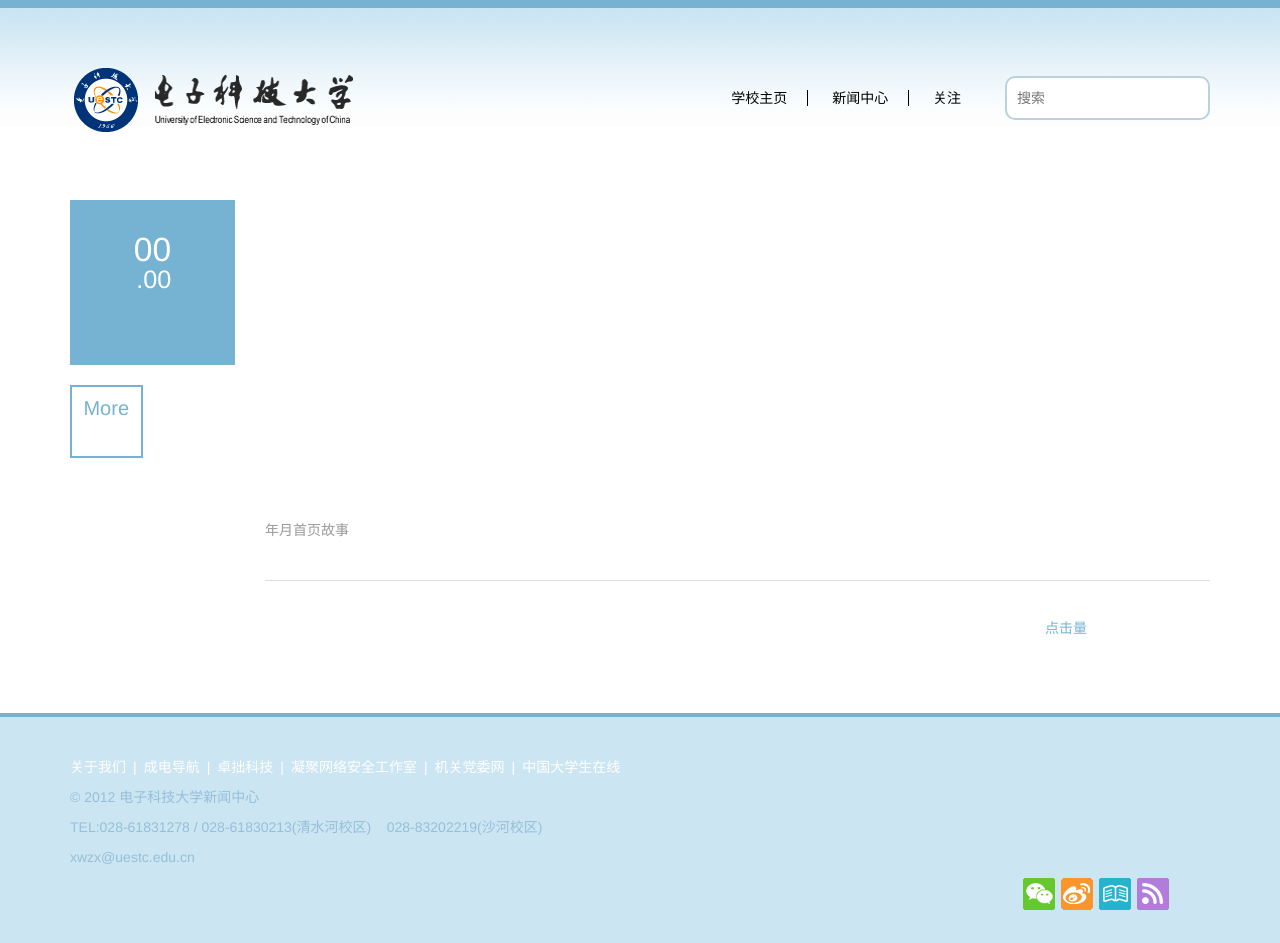
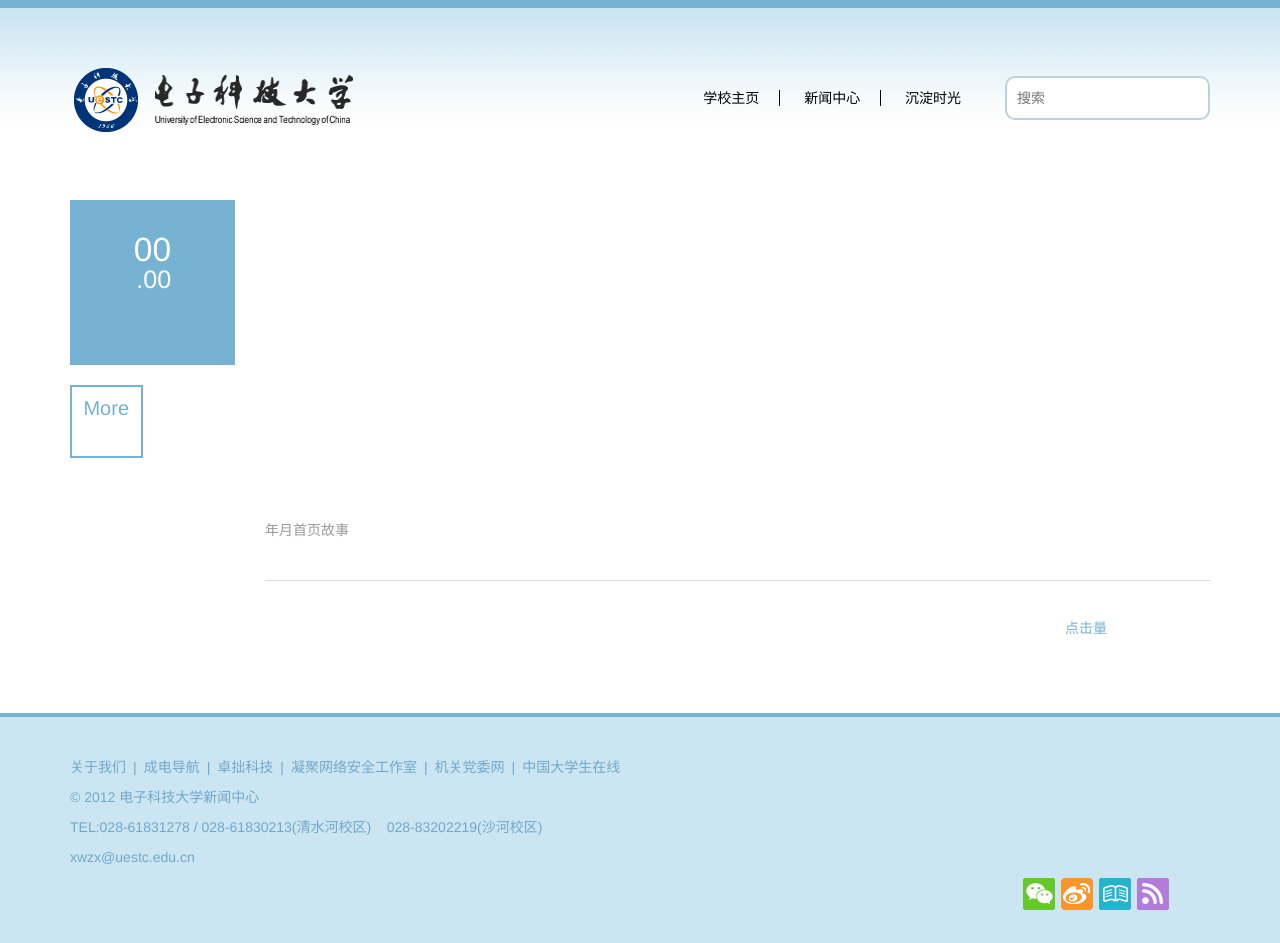
Before and after one commit to cnssnewscenter/CNSS_Times, a Flask app: template times/templates/post.html in a window 1280 px wide. Run offline with Flask 2, Linux system fonts and the light colour scheme; the template is opened without the code that fills it, so the values that code supplies are empty; parts of the project's set-up code (start-up, migrations or seed data) failed here and were passed over; some libraries are stand-ins or nearby versions.

Commit message:
ui tweak

```diff
--- a/times/static/css/index.css
+++ b/times/static/css/index.css
@@ -7,7 +7,7 @@ header {
 }
 header .top {
   padding-top: 6rem;
-  padding-bottom: 10rem;
+  padding-bottom: 8rem;
 }
 header .top .pull-right {
   margin-top: 1.6rem;
@@ -45,7 +45,7 @@ header .top::after {
   clear: both;
 }
 header .banner {
-  border-width: 2rem 2rem 0;
+  border-width: 1rem 1rem 0;
   border-style: solid;
   border-color: white;
   width: 100%;
@@ -73,7 +73,7 @@ header .banner {
   text-align: center;
 }
 .index .left {
-  padding-top: 2rem;
+  padding-top: 36px;
 }
 .block {
   position: relative;
@@ -145,8 +145,11 @@ header .banner {
   color: white;
 }
 .main .content {
-  margin-top: 40px;
+  margin-top: 24px;
   line-height: 1.6;
+}
+.main .content p {
+  margin-bottom: 20px;
 }
 .pages {
   padding: 3rem 0;
@@ -177,11 +180,14 @@ footer {
   height: 230px;
   margin-top: 5rem;
   padding: 40px 0;
-  color: black;
 }
 footer a {
-  color: white;
+  color: #71a8ca;
   text-decoration: none;
+  transition: all 0.3s;
+}
+footer a:hover {
+  color: #4c92bc;
 }
 footer .address a:nth-of-type(n+2)::before {
   content: '|';
@@ -192,10 +198,10 @@ footer .contact {
   margin-right: 40px;
 }
 footer .grey {
-  color: #96bfd8;
+  color: #71a8ca;
 }
 footer .grey a {
-  color: #96bfd8;
+  color: #71a8ca;
 }
 footer .admin {
   color: #4c92bc;
@@ -261,7 +267,8 @@ footer img:hover + .qrcode.book img {
 .post .author-block {
   margin: 2em 0;
   line-height: 1;
-  color: #9a9a9a;
+  margin-left: 20px;
+  fcolor: #9a9a9a;
 }
 .post .author-block:first-child {
   margin-top: 30px;
--- a/times/static/less/index.less
+++ b/times/static/less/index.less
@@ -7,7 +7,7 @@ header{
 	background-size: cover;
 	.top{
 		padding-top: 6rem;
-		padding-bottom: 10rem;
+		padding-bottom: 8rem;
 		.pull-right{
 			margin-top: 1.6rem;
 			a{
@@ -45,7 +45,7 @@ header{
 		}
 	}
 	.banner{
-		border-width: 2rem 2rem 0;
+		border-width: 1rem 1rem 0;
 		border-style: solid;
 		border-color: white;
 		width: 100%;
@@ -74,7 +74,7 @@ header{
 		text-align: center;
 	}
 	.left{
-		padding-top: 2rem;
+		padding-top: 36px;
 	}
 }
 
@@ -153,8 +153,11 @@ header{
 	}
 }
 .main .content{
-	margin-top: 40px;
+	margin-top: 24px;
 	line-height: 1.6;
+	p{
+		margin-bottom: 20px;
+	}
 }
 .pages{
 	padding: 3rem 0;
@@ -184,11 +187,14 @@ footer{
 	height: 230px;
 	margin-top: 5rem;
 	padding: 40px 0;
-	color: black;
 }
 footer a {
-  color: white;
+  color: darken(#96bfd8, 10%);
   text-decoration: none;
+  transition: all 0.3s;
+  &:hover{
+  	color: darken(#96bfd8, 20%);
+  }
 }
 footer .address a:nth-of-type(n+2)::before {
   content: '|';
@@ -199,10 +205,10 @@ footer .contact {
   margin-right: 40px;
 }
 footer .grey {
-  color: #96bfd8;
+  color: darken(#96bfd8, 10%);
 }
 footer .grey a {
-  color: #96bfd8;
+  color: darken(#96bfd8, 10%);
 }
 footer .admin {
   color: #4c92bc;
@@ -272,6 +278,7 @@ footer img:hover + .qrcode.book img {
 	.author-block{
 		margin: 2em 0;
 		line-height: 1;
+		margin-left: 20px;f
 		color: #9a9a9a;
 	}
 	.author-block:first-child{
--- a/times/static/src/html/new_passages.html
+++ b/times/static/src/html/new_passages.html
@@ -7,7 +7,7 @@
 			</div>
 		</div>
 		<div class="form-group">
-			<label class=" col-sm-2 control-label">预定发布日期</label>
+			<label class=" col-sm-2 control-label">发布日期</label>
 			<div class="col-sm-10">
 				<div class="input-group" class="form-control">
 					<div class="dropdown" ng-class="{open: opened}">
--- a/times/static/src/js/app.js
+++ b/times/static/src/js/app.js
@@ -185,6 +185,10 @@ angular.module('times', ["ui.router", 'restangular', 'angularMoment', 'froala',
         $scope.author.splice($scope.author.indexOf(item), 1)
     }
     $scope.save = function(){
+        if ($scope.passage.published.getHours() == 16){
+            $scope.passage.published.setHours(24)
+            console.log($scope.passage.published)
+        }
         if($state.$current.name == "main.new_passages"){
             return Restangular.all('post').customPUT($scope.passage).then(function(response){
                 console.log(response)
--- a/times/templates/index.html
+++ b/times/templates/index.html
@@ -13,7 +13,7 @@
             <div class="pull-right">
                 <a href="http://www.uestc.edu.cn/">学校主页</a>
                 <a href="http://www.new1.uestc.edu.cn/">新闻中心</a>
-                <a href="http://www.new1.uestc.edu.cn/?n=UestcNews.Front.Category.Page&CatId=56">关注</a>
+                <a href="http://www.new1.uestc.edu.cn/times">沉淀时光</a>
                 <input type="text" placeholder="搜索" class="search"/>
             </div>
         </div>
--- a/times/templates/post.html
+++ b/times/templates/post.html
@@ -35,7 +35,7 @@
             <div class="pull-right">
                 <a href="http://www.uestc.edu.cn/">学校主页</a>
                 <a href="http://www.new1.uestc.edu.cn/">新闻中心</a>
-                <a href="http://www.new1.uestc.edu.cn/?n=UestcNews.Front.Category.Page&CatId=56">关注</a>
+                <a href="http://www.new1.uestc.edu.cn/times">沉淀时光</a>
                 <input type="text" placeholder="搜索" class="search"/>
             </div>
         </div>
@@ -64,7 +64,7 @@
         <div class="row">
             <div class="col-xs-10 col-xs-offset-2">
                 <p class="info">{{post.published.year}}年{{post.published.month}}月首页故事</p>
-                <h2 class="text-center title">{{post.title}}</h2>
+                <h2 class="text-left title">{{post.title}}</h2>
             </div>
             <div class="col-xs-offset-2 col-xs-8">
                 <div class="content">
--- a/times/views.py
+++ b/times/views.py
@@ -269,7 +269,7 @@ def show_index(year):
         else:
             if i.published.year not in years:
                 years.append(i.published.year)
-    years = sorted(years + [year])
+    years = sorted(years + [year], reversed=True)
     current_year = list(sorted(current_year, key=lambda x: x.published))
     length = len(current_year)
     pages = range(1, math.ceil(length / 8) + 1)
```
